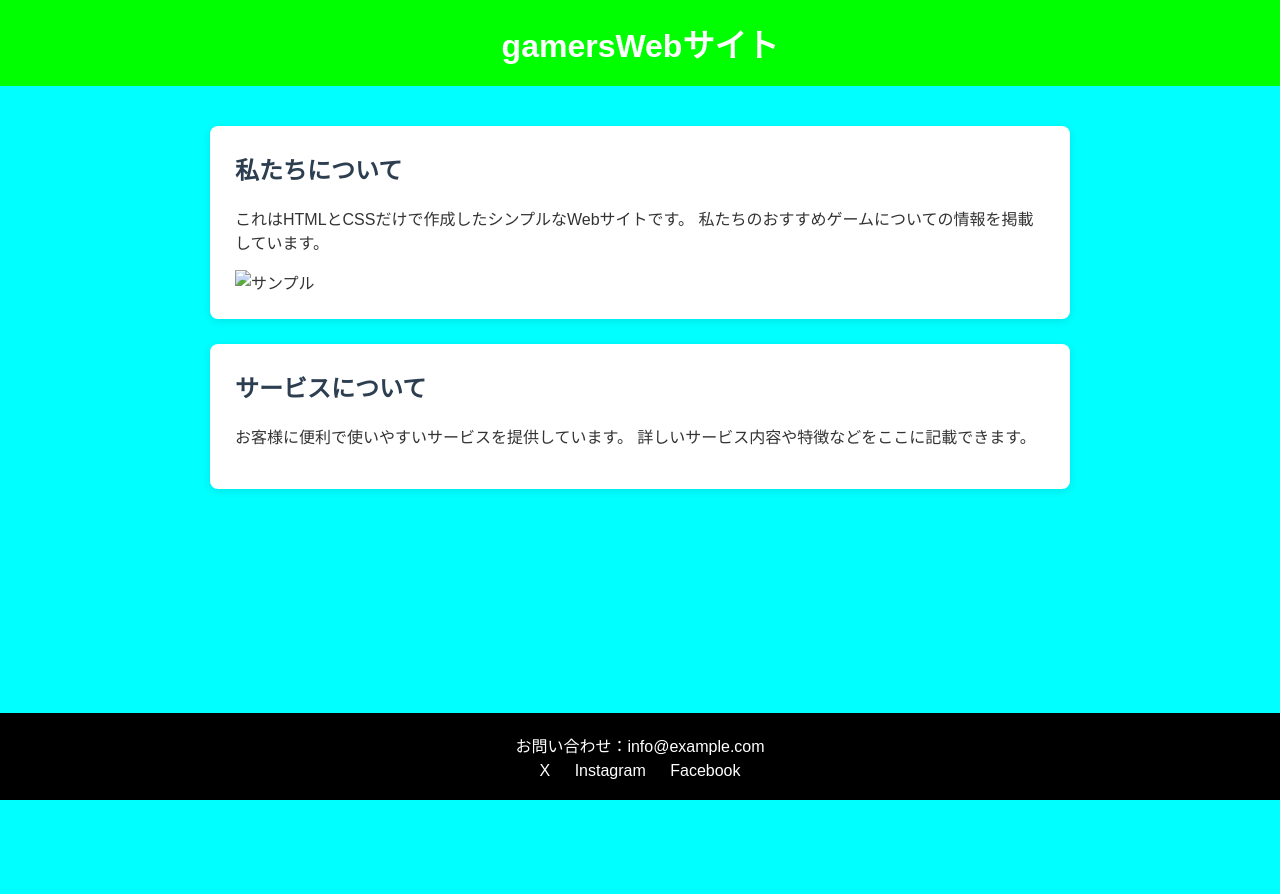
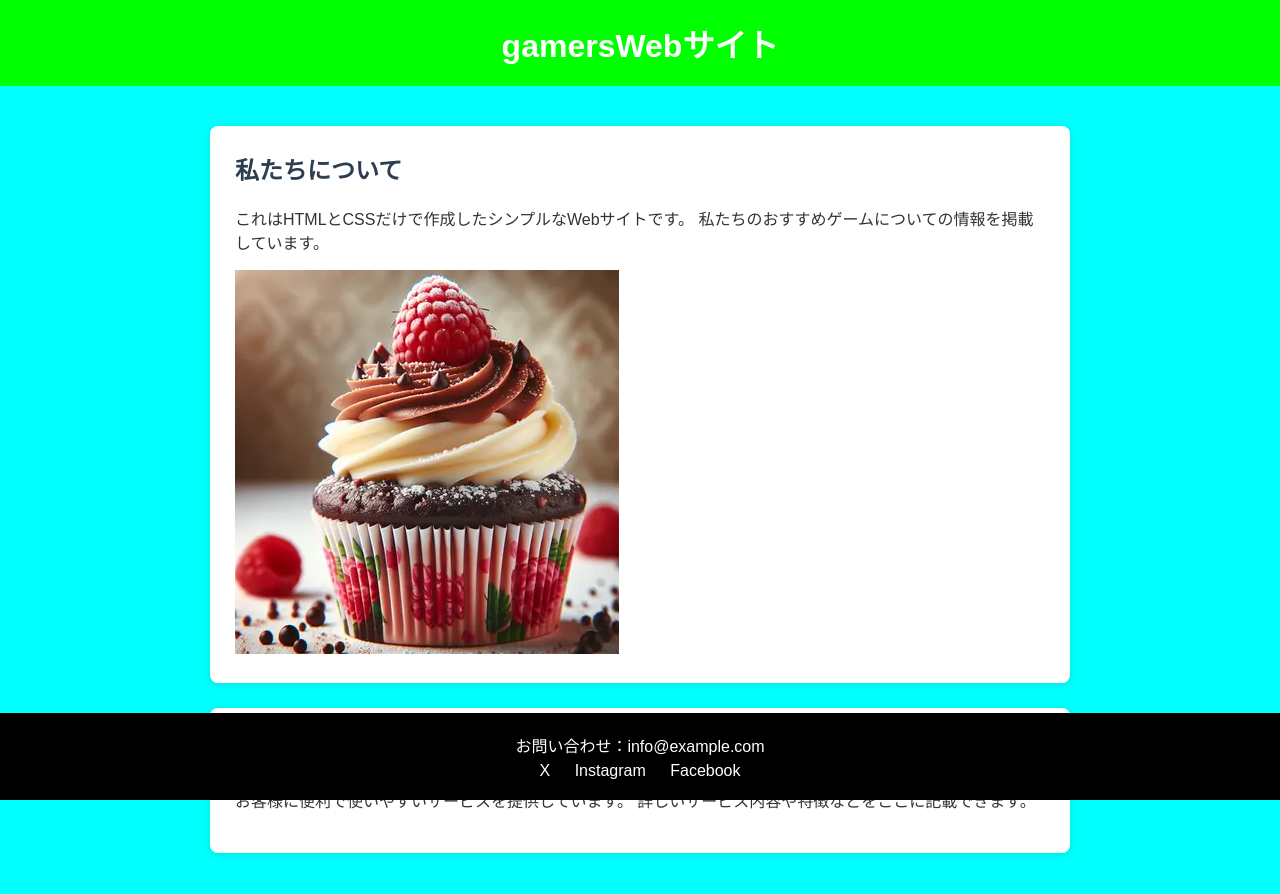
Before and after one commit to udai1224/first-test, a plain HTML site: page index.html in a window 1280 px wide. Before the commit the page ends 800 px from the top, so only its background shows below. Drawn offline with Linux system fonts and the light colour scheme.

Commit message:
Fix image link and maintain HTML structure
Updated image source in the 'about us' section and ensured proper HTML structure.

```diff
--- a/index.html
+++ b/index.html
@@ -95,7 +95,7 @@
         これはHTMLとCSSだけで作成したシンプルなWebサイトです。
         私たちのおすすめゲームについての情報を掲載しています。
       </p>
-       <img src="画像のリンク" alt="サンプル">
+       <img src="https://github.com/udai1224/first-test/blob/main/cupcake.jpg?raw=true" alt="サンプル">
     </section>
 
     <section>
```
